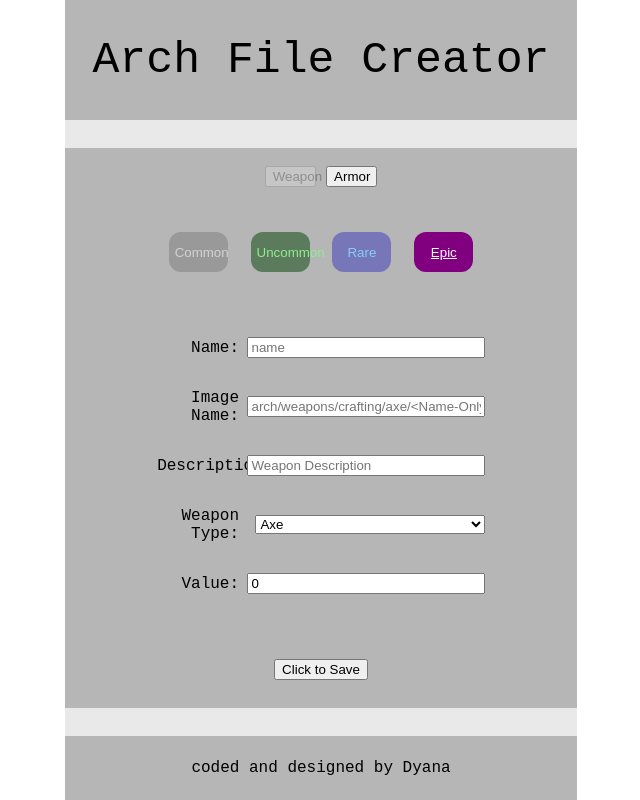
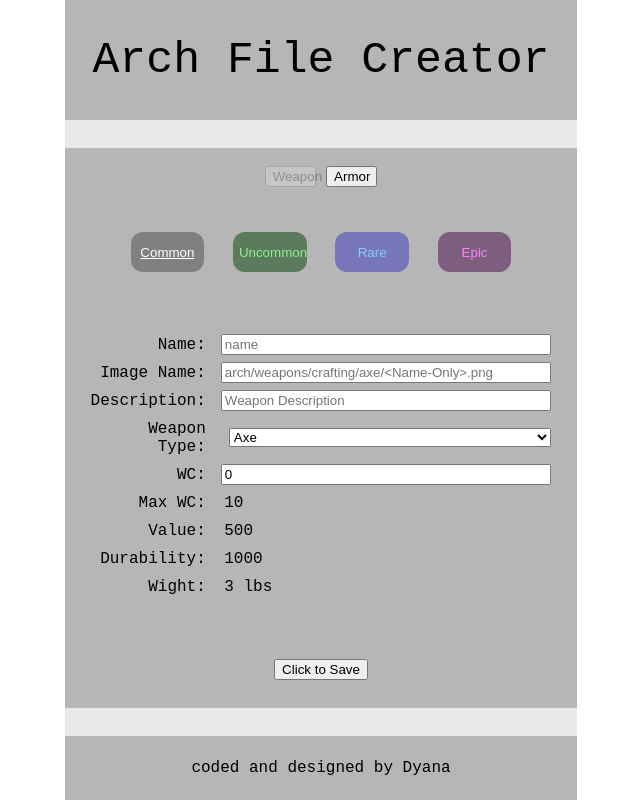
Before and after one commit to atcriteria/arch-creator, a React (Create React App) app: page / in a window 1280 px wide. Shown: the whole page, without its empty margins (319-959 px from the left). Built offline with nearby package versions, Linux system fonts and the light colour scheme.

Commit message:
added a value parser that takes the current WC and calculates the gold value of it

```diff
--- a/src/App.css
+++ b/src/App.css
@@ -8,6 +8,9 @@
   justify-content: space-between;
   align-items: center;
   font-family: 'Courier New', Courier, monospace;
+}
+p {
+  margin: 5px 0;
 }
 
 header, .forms-container, footer {
@@ -32,7 +35,7 @@ footer {
 
 .arch-form-container {
   margin: auto;
-  width: 80%;
+  width: 100%;
   height: 80%;
   display: flex;
   flex-direction: column;
@@ -48,7 +51,10 @@ footer {
   align-items: center;
 }
 .arch-form-container form {
-  width: 80%;
+  width: 90%;
+  padding: 0 5%;
+  overflow-y: scroll;
+  scrollbar-width: thin;
 }
 .arch-form-container form div {
   text-align: right;
@@ -145,3 +151,8 @@ footer {
   color: white;
   background-color: purple;
 }
+
+form div p:last-child {
+  text-align: left;
+  width: 71%;
+}
--- a/src/components/WeaponForm.js
+++ b/src/components/WeaponForm.js
@@ -1,4 +1,6 @@
 import downloadToFile from "../util/downloadFile";
+import weaponRarityParser from "../util/weaponRarityParser";
+import weaponValueParser from "../util/weaponValueParser";
 import { useState } from "react";
 
 const initialValues = {
@@ -7,30 +9,37 @@ const initialValues = {
     description: "",
     type: "Axe",
     value: "0",
-
+    wc: 0,
 }
 
 export default function WeaponForm(){
     const [state, setState] = useState(initialValues);
+    const [weaponRarity, setWeaponRarity] = useState(weaponRarityParser(1))
 
     const handleChange = e => {
         e.preventDefault();
         return setState({...state,
         [e.target.name]: e.target.value})
+    };
+
+    const updateWeaponRarity = (e) => {
+        e.preventDefault();
+        let rarity = weaponRarityParser(Number(e.target.name));
+        return setWeaponRarity(rarity)
     }
 
     return(
         <div className="arch-form-container">
             <div className="weapon-rarity-selector">
-                <button>Common</button>
-                <button>Uncommon</button>
-                <button>Rare</button>
-                <button disabled>Epic</button>
+                <button name="1" disabled={(weaponRarity.rarity === 1) ? true:false} onClick={updateWeaponRarity} >Common</button>
+                <button name="2" disabled={(weaponRarity.rarity === 2) ? true:false} onClick={updateWeaponRarity} >Uncommon</button>
+                <button name="3" disabled={(weaponRarity.rarity === 3) ? true:false} onClick={updateWeaponRarity} >Rare</button>
+                <button name="4" disabled={(weaponRarity.rarity === 4) ? true:false} onClick={updateWeaponRarity} >Epic</button>
             </div>
             <form>
               <div>
                   <p>Name:</p>
-                  <input name="name" type="text" placeholder="name" value={state.name} onChange={handleChange} />
+                  <input name="name" type="text" placeholder="name" defaultValue={state.name} onChange={handleChange} />
               </div>
               <div>
                   <p>Image Name:</p>
@@ -38,7 +47,7 @@ export default function WeaponForm(){
               </div>
               <div>
                   <p>Description:</p>
-                  <input name="description" type="text" placeholder="Weapon Description" value={state.description} />
+                  <input name="description" type="text" placeholder="Weapon Description" defaultValue={state.description} />
               </div>
               <div>
                   <p>Weapon Type:</p>
@@ -55,8 +64,24 @@ export default function WeaponForm(){
                   </select>
               </div>
               <div>
+                  <p>WC:</p>
+                  <input name="wc" type="number" defaultValue={state.wc} onChange={handleChange} min="0" />
+              </div>
+              <div>
+                  <p>Max WC:</p>
+                  <p>{Number(state.wc) + 10}</p>
+              </div>
+              <div>
                   <p>Value:</p>
-                  <input name="value" type="text" placeholder="Values" value={state.value} />
+                  <p>{(Math.ceil(weaponRarity.value + weaponValueParser(state.wc))).toLocaleString('en', {useGrouping: true})}</p>
+              </div>
+              <div>
+                  <p>Durability:</p>
+                  <p>{weaponRarity.durability}</p>
+              </div>
+              <div>
+                  <p>Wight:</p>
+                  <p>{weaponRarity.weight} lbs</p>
               </div>
           </form>
           <button onClick={downloadToFile}>Click to Save</button>
--- /dev/null
+++ b/src/util/weaponRarityParser.js
@@ -0,0 +1,47 @@
+// Used to update static values on the weapon form
+
+// Base values are set for one-handed weapons
+// two-handed weapons multiply by 1.75
+// A modifier can be applied to these values in the form
+
+export default function weaponRarityParser(rarity){
+    switch(rarity){
+        case 1:
+            return baseValues[0];
+        case 2:
+            return baseValues[1];
+        case 3:
+            return baseValues[2];
+        case 4:
+            return baseValues[3];
+        default:
+            return baseValues[0];
+    }
+}
+
+const baseValues = [
+    {
+        rarity: 1,
+        durability: 1000,
+        value: 500,
+        weight: 3,
+    },
+    {
+        rarity: 2,
+        durability: 1800,
+        value: 2500,
+        weight: 5,
+    },
+    {
+        rarity: 3,
+        durability: 2400,
+        value: 5000,
+        weight: 7,
+    },
+    {
+        rarity: 4,
+        durability: 3250,
+        value: 9500,
+        weight: 9,
+    },
+]
--- /dev/null
+++ b/src/util/weaponValueParser.js
@@ -0,0 +1,49 @@
+// Takes a weapons WC and returns the gold point value of it
+
+export default function weaponValueParser( weaponClass){
+    let wc = Number(weaponClass);
+    if(wc <= 10){
+        return (wc * 1.2)*wc;
+    }
+    if(wc <= 20){
+        return (wc*1.4)*wc;
+    }
+    if(wc <= 25){
+
+        return (wc*20)*wc;
+    }
+    if(wc <= 30){
+        return (wc*50)*wc;
+    }
+    if(wc <= 35){
+        return (wc*100)*wc;
+    }
+    if(wc <= 40){
+        return (wc*180)*wc;
+    }
+    if(wc <= 45){
+        return (wc*260)*wc;
+    }
+    if(wc <= 50){
+        return (wc*350)*wc;
+    }
+    if(wc <= 55){
+        return (wc*440)*wc;
+    }
+    if(wc <= 60){
+        return (wc*550)*wc;
+    }
+    if(wc <= 65){
+        return (wc*620)*wc;
+    }
+    if(wc <= 70){
+        return (wc*750)*wc;
+    }
+    if(wc <= 75){
+        return (wc*800)*wc;
+    }
+    if(wc <= 80){
+        return (wc*850)*wc;
+    }
+    return wc*wc
+}
```
